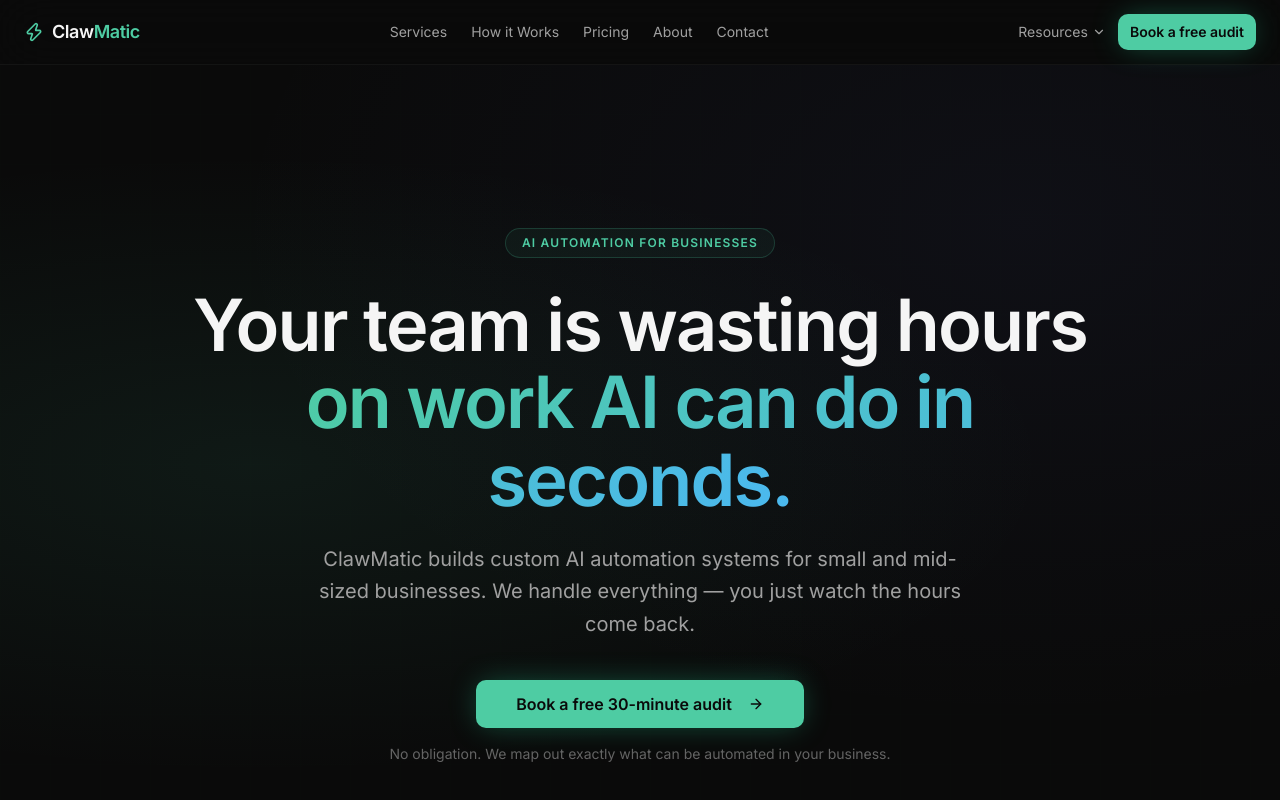
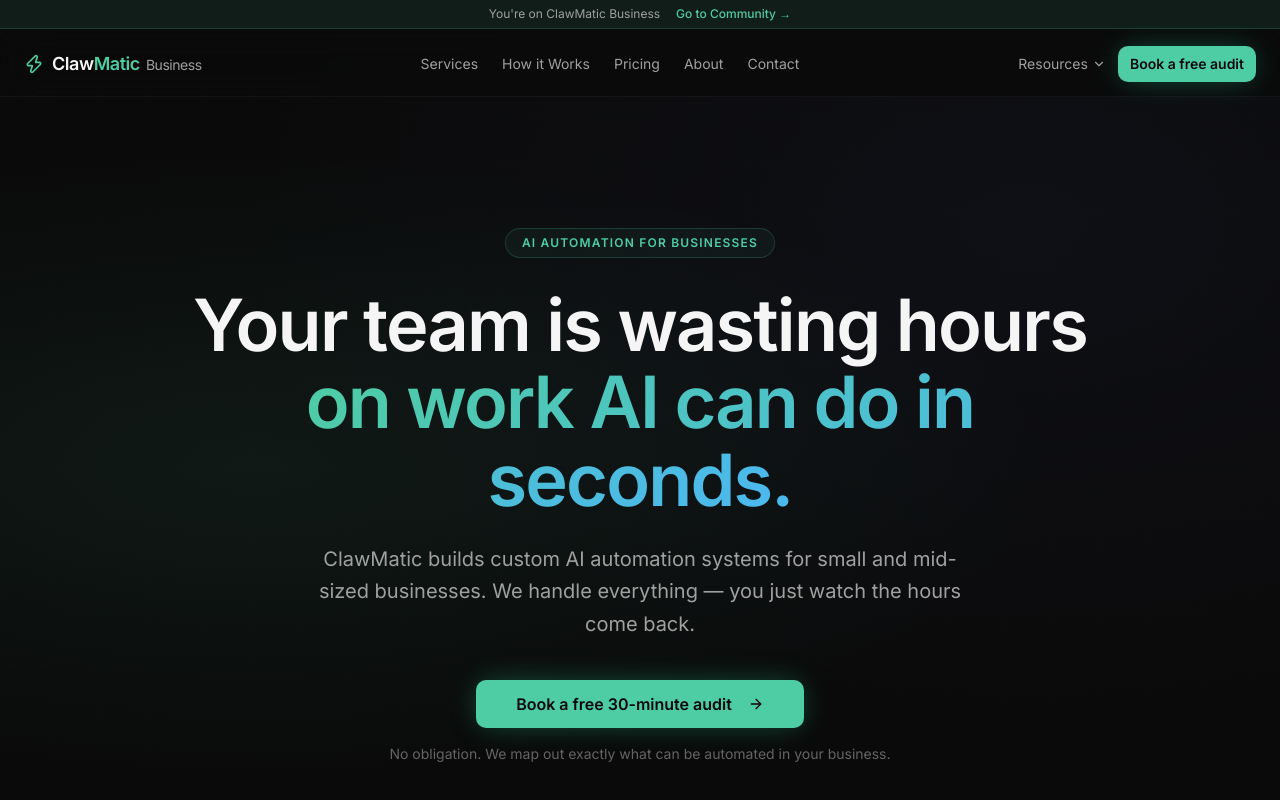
Before and after one commit to Clawmatic/clawmatic, a Next.js app: page / in a window 1280 px wide. Shown: the top 800 px of the page. Built offline with nearby package versions, Linux system fonts and the light colour scheme.

Commit message:
Add Business label and cross-site navigation banner

```diff
--- a/src/components/Navbar.tsx
+++ b/src/components/Navbar.tsx
@@ -1,6 +1,6 @@
 "use client";
 
-import { useState, useRef, useEffect } from "react";
+import { useState, useRef, useEffect, Fragment } from "react";
 import Link from "next/link";
 import { usePathname } from "next/navigation";
 import { Button } from "@/components/ui/button";
@@ -40,13 +40,27 @@
   }, []);
 
   return (
-    <nav className="fixed top-0 left-0 right-0 z-50 border-b border-border/50 bg-background/80 backdrop-blur-xl">
+    <>
+      {/* Cross-site banner */}
+      <div className="fixed top-0 left-0 right-0 z-[60] bg-primary/10 border-b border-primary/20">
+        <div className="container mx-auto px-4 py-1.5 flex items-center justify-center gap-4 text-xs">
+          <span className="text-muted-foreground">You're on ClawMatic Business</span>
+          <a
+            href="https://community.clawmatic.eu"
+            className="text-primary hover:text-primary/80 font-medium inline-flex items-center gap-1 transition-colors"
+          >
+            Go to Community →
+          </a>
+        </div>
+      </div>
+      <nav className="fixed top-[32px] left-0 right-0 z-50 border-b border-border/50 bg-background/80 backdrop-blur-xl">
       <div className="container mx-auto flex h-16 items-center justify-between px-4 sm:px-6">
         {/* Logo */}
         <Link href="/" className="flex items-center gap-2 flex-shrink-0">
           <Zap className="h-5 w-5 text-primary" />
           <span className="text-lg font-bold tracking-tight text-foreground">
             Claw<span className="text-primary">Matic</span>
+            <span className="text-muted-foreground font-normal text-sm ml-1.5">Business</span>
           </span>
         </Link>
 
@@ -184,6 +198,7 @@
         </div>
       )}
     </nav>
+    </>
   );
 };
 
```
